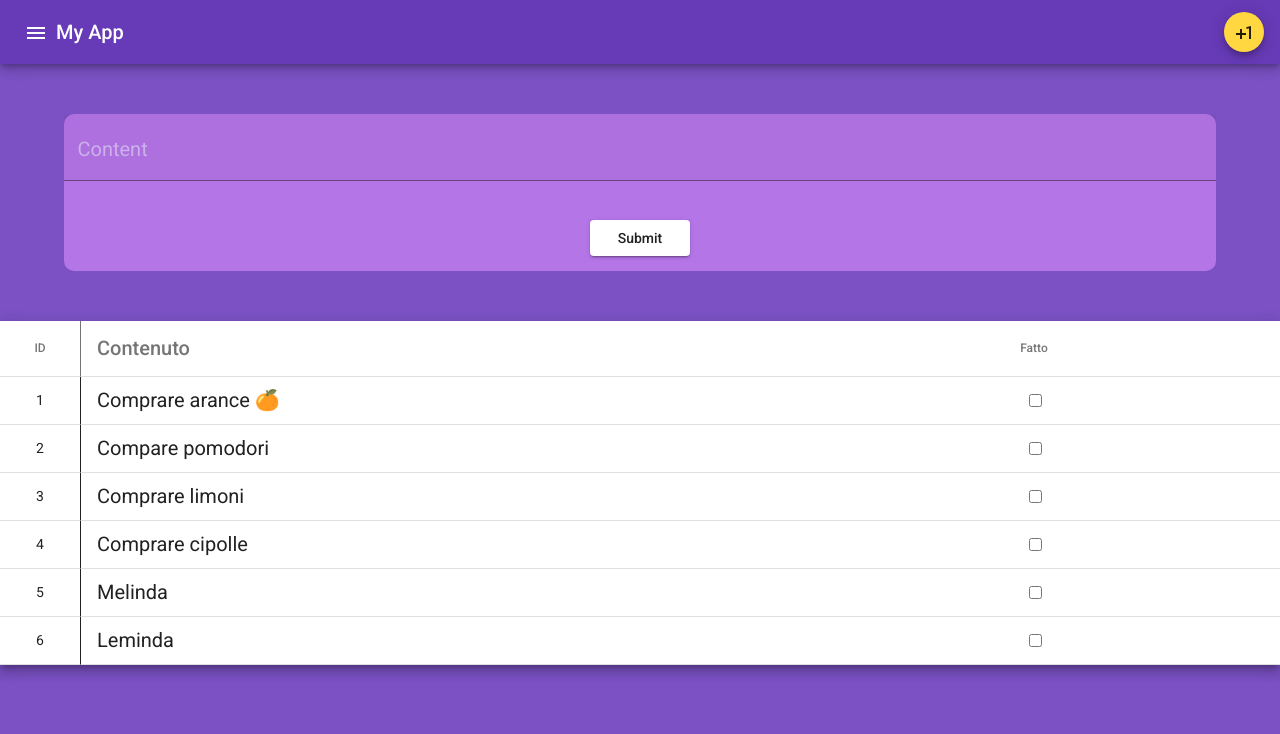
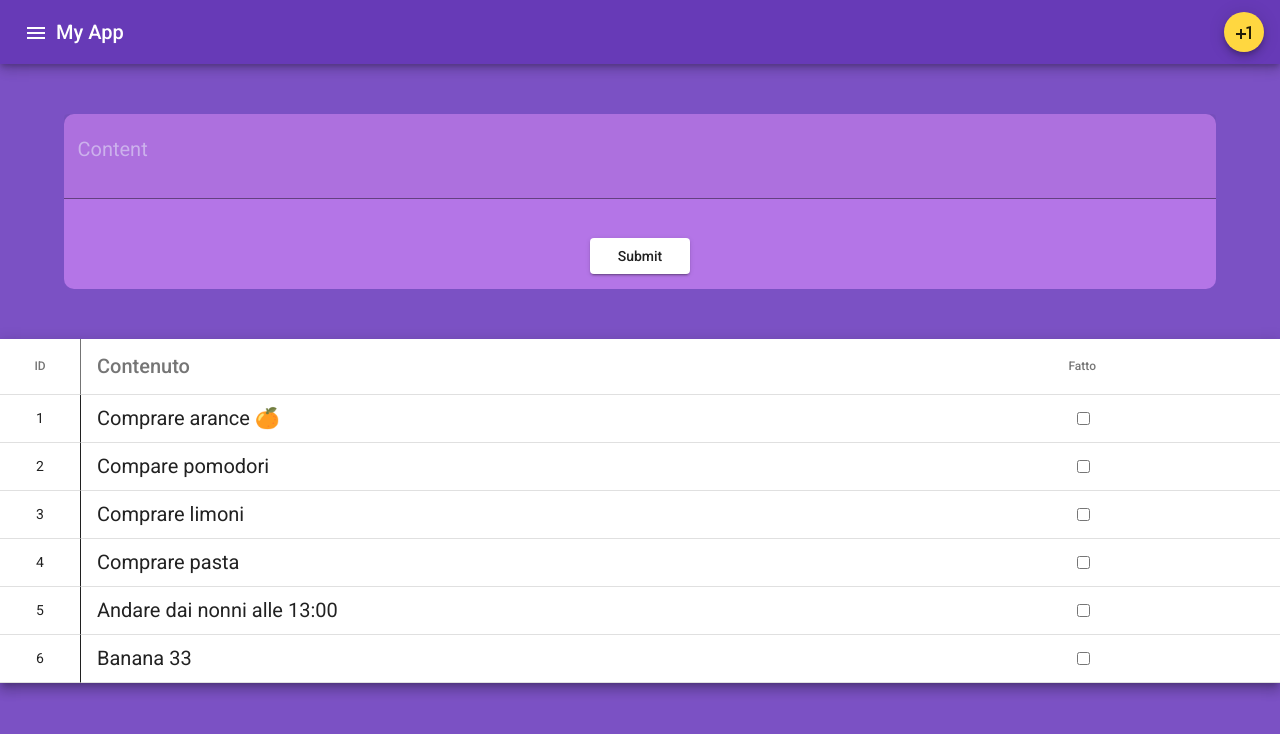
Before and after one commit to Pasqualecannavacciuolo/Angular-TodoApp, an Angular app: page / in a window 1280 px wide. Both pictures are taken after a click on the button "plus_one". Shown: the top 734 px of the page. Built offline with nearby package versions, Linux system fonts and the light colour scheme; data requests are answered from the project's data file.

Commit message:
Added refresh on add and comm. between components

```diff
--- a/db.json
+++ b/db.json
@@ -16,17 +16,17 @@
       "id": 3
     },
     {
-      "contenuto": "Comprare cipolle",
+      "contenuto": "Comprare pasta",
       "fatto": false,
       "id": 4
     },
     {
-      "contenuto": "Melinda",
+      "contenuto": "Andare dai nonni alle 13:00",
       "fatto": false,
       "id": 5
     },
     {
-      "contenuto": "Leminda",
+      "contenuto": "Banana 33",
       "fatto": false,
       "id": 6
     }
--- a/src/app/app.component.html
+++ b/src/app/app.component.html
@@ -1,2 +1,2 @@
-<app-toolbar></app-toolbar>
-<app-list></app-list>
+<app-toolbar (newItemEvent)="addItem()"></app-toolbar>
+<app-list [showForm]="showForm"></app-list>
--- a/src/app/app.component.ts
+++ b/src/app/app.component.ts
@@ -1,5 +1,4 @@
-import { Component, Input, OnInit} from '@angular/core';
-import { Item } from './model/item';
+import { Component} from '@angular/core';
 
 
 @Component({
@@ -12,6 +11,15 @@ export class AppComponent{
 
   title = 'my-app';
 
+ showForm = false;
 
+  addItem() {
+    if(this.showForm) {
+      this.showForm = false;
+    } else {
+      this.showForm = true;
+    }
+    console.log(this.showForm)
+  }
 
 }
--- a/src/app/insert-form/insert-form.component.ts
+++ b/src/app/insert-form/insert-form.component.ts
@@ -1,4 +1,4 @@
-import { Component } from '@angular/core';
+import { Component, Input } from '@angular/core';
 import { FormGroup, FormControl } from '@angular/forms';
 import { HttpClient } from '@angular/common/http';
 import { Item } from '../model/item';
@@ -34,8 +34,8 @@ export class InsertFormComponent {
     .post<Item>('http://localhost:3000/lista',this.newItem)
     .subscribe((result) => {
       console.log(result);
+      this.api.dataSource.push(this.newItem);
     })
-
   }
 
 }
--- a/src/app/list/list.component.css
+++ b/src/app/list/list.component.css
@@ -1,3 +1,39 @@
+.form-wrapper {
+  width: 90%;
+  display: flex;
+  justify-content: flex-end;
+  flex-direction: column;
+  background-color: rgb(180, 117, 231);
+  margin: 0 auto;
+  gap: 20px;
+  margin: 50px auto;
+  border-radius: 10px;
+}
+
+
+mat-label {
+  font-size: 20px;
+  color: rgba(236, 244, 250, 0.49);
+}
+
+.content-input {
+  width: 100%;
+  font-size: 18px;
+  color: #fafafa;
+}
+
+button {
+  width: 100px;
+  text-align: center;
+  justify-content: center;
+  display: flex;
+  margin: 15px auto;
+}
+
+
+
+
+
 .demo-table {
     width: 100%;
   }
--- a/src/app/list/list.component.html
+++ b/src/app/list/list.component.html
@@ -1,3 +1,15 @@
+<div class="form-wrapper" *ngIf="showForm">
+  <form [formGroup]="todoForm" (ngSubmit)="onSubmit()" [ngClass]="'insert-form'">
+
+      <mat-form-field appearance="fill" [ngClass]="'content-input'">
+          <mat-label for="first-name">Content</mat-label>
+          <input matInput type="text" formControlName="content">
+      </mat-form-field>
+      <br />
+      <button mat-raised-button type="submit" [disabled]="!todoForm.valid">Submit</button>
+  </form>
+</div>
+
 <table mat-table [dataSource]="dataSource" class="mat-elevation-z8 demo-table">
     <!-- ID Column -->
     <ng-container matColumnDef="id">
--- a/src/app/list/list.component.ts
+++ b/src/app/list/list.component.ts
@@ -1,6 +1,8 @@
-import { Component } from '@angular/core';
+import { Component, Input } from '@angular/core';
 import { HttpClient } from '@angular/common/http';
 import { Item } from '../model/item';
+import { FormGroup, FormControl } from '@angular/forms';
+import { AppComponent } from '../app.component';
 
 
 @Component({
@@ -8,11 +10,15 @@ import { Item } from '../model/item';
   templateUrl: './list.component.html',
   styleUrls: ['./list.component.css']
 })
+
 export class ListComponent {
 
   dataSource: Item[] = [];
   displayedColumns: string[] = ['id', 'contenuto', 'fatto'];
 
+  app = new AppComponent();
+
+  @Input() showForm: boolean = this.app.showForm
 
   constructor(private http: HttpClient) {
     this.getAll();
@@ -22,7 +28,9 @@ export class ListComponent {
   getAll() {
     return this.http
       .get<Item[]>('http://localhost:3000/lista')
-      .subscribe((result) => this.dataSource = result);
+      .subscribe((result) => {
+        this.dataSource = result;
+      });
   }// Fine GETALL
 
 
@@ -47,4 +55,27 @@ export class ListComponent {
     }
   }// Fine DELETE
 
+  // INSERT NEW ITEM
+  todoForm = new FormGroup({
+    content: new FormControl(''),
+  });
+
+  newItem: Item = {
+    contenuto: ''
+  }
+
+  // METHOD TO ADD NEW ITEM
+  onSubmit() {
+    let form_content = this.todoForm.get('content')?.value;
+    this.newItem.contenuto = form_content;
+    this.newItem.fatto = false;
+    this.http
+    .post<Item>('http://localhost:3000/lista',this.newItem)
+    .subscribe((result) => {
+      console.log(result);
+      this.dataSource.push(this.newItem);
+      this.getAll();
+    })
+  }
+
 }
--- a/src/app/toolbar/toolbar.component.html
+++ b/src/app/toolbar/toolbar.component.html
@@ -12,4 +12,4 @@
     </div>
   </mat-toolbar>
 
-<app-insert-form *ngIf="showForm"></app-insert-form>
+<!--<app-insert-form *ngIf="showForm"></app-insert-form>  -->
--- a/src/app/toolbar/toolbar.component.ts
+++ b/src/app/toolbar/toolbar.component.ts
@@ -1,4 +1,4 @@
-import { Component, OnInit } from '@angular/core';
+import { Component, EventEmitter, Output } from '@angular/core';
 
 @Component({
   selector: 'app-toolbar',
@@ -7,14 +7,12 @@ import { Component, OnInit } from '@angular/core';
 })
 export class ToolbarComponent {
 
-  showForm = false;
+  @Output() newItemEvent = new EventEmitter<boolean>();
+
+  showForm: boolean = false;
 
   addItem() {
-    if(this.showForm) {
-      this.showForm = false;
-    } else {
-      this.showForm = true;
-    }
+    this.newItemEvent.emit(this.showForm);
   }
 
 }
```
